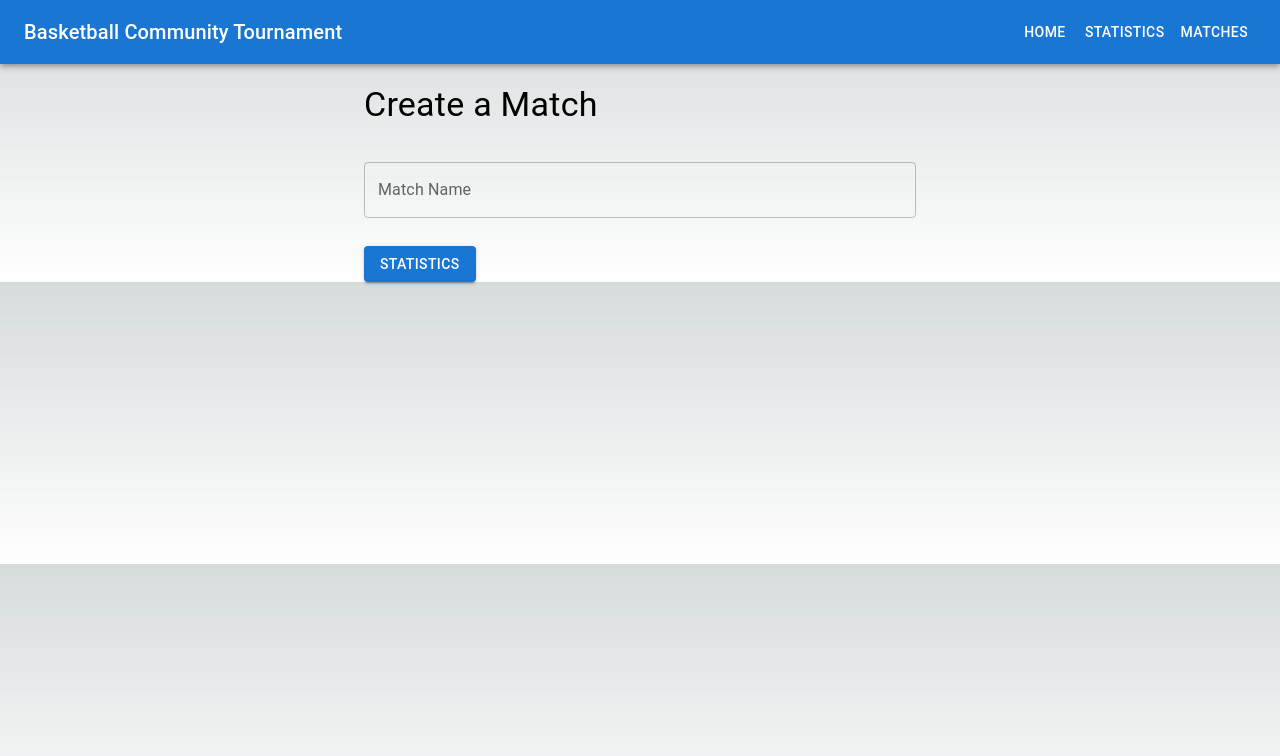
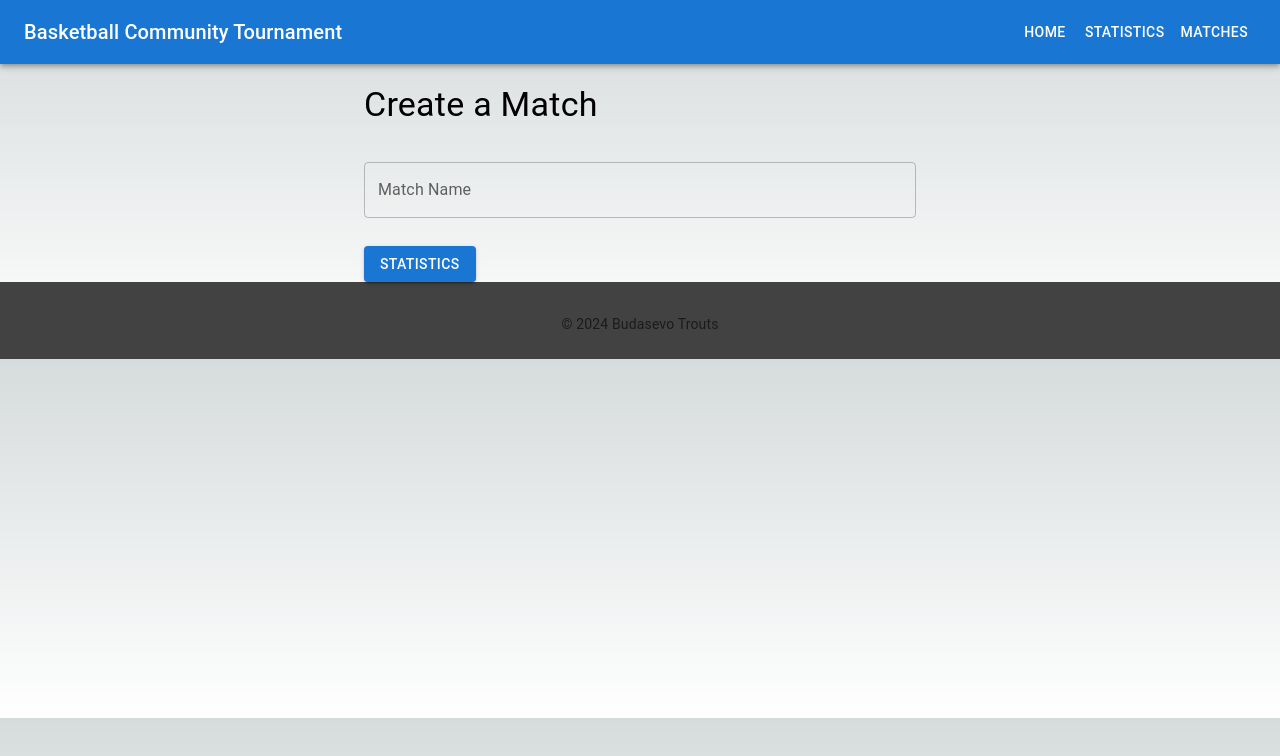
Before and after one commit to SerticBruno/BudasevoTrouts, a Next.js app: page /statistics in a window 1280 px wide. Shown: the top 756 px of the page. Built offline with nearby package versions, Linux system fonts and the light colour scheme.

Commit message:
layout footer player selection image

```diff
--- a/app/components/CourtPositionSelector.js
+++ b/app/components/CourtPositionSelector.js
@@ -9,8 +9,8 @@ const CourtPositionMarker = ({ position, onClick }) => (
       position: "absolute",
       top: `${position.top}%`,
       left: `${position.left}%`,
-      width: 30,
-      height: 30,
+      width: 33,
+      height: 33,
       border: '5px solid green',
       borderRadius: "50%",
       cursor: "pointer",
@@ -22,11 +22,11 @@ const CourtPositionMarker = ({ position, onClick }) => (
 
 const CourtPositionSelector = ({ imageSrc, onSelectPosition }) => {
   const positions = [
-    { top: 39, left: 50, value: "1" },
-    { top: 52, left: 21, value: "2" },
-    { top: 83, left: 77, value: "3" },
+    { top: 38.5, left: 49.5, value: "1" },
+    { top: 51.2, left: 20.6, value: "2" },
+    { top: 83, left: 77.5, value: "3" },
     { top: 80, left: 30, value: "4" },
-    { top: 67, left: 67, value: "5" },
+    { top: 67.7, left: 66.5, value: "5" },
     // Add more positions if needed
   ];
 
--- /dev/null
+++ b/app/components/Footer.js
@@ -0,0 +1,37 @@
+// components/Footer.js
+import * as React from 'react';
+import Box from '@mui/material/Box';
+import Container from '@mui/material/Container';
+import Grid from '@mui/material/Grid';
+import Link from '@mui/material/Link';
+import Typography from '@mui/material/Typography';
+
+const Footer = () => {
+  return (
+    <Box
+      component="footer"
+      sx={{
+        py: 3,
+        px: 2,
+        mt: 'auto',
+        backgroundColor: (theme) =>
+          theme.palette.mode === 'dark'
+            ? theme.palette.grey[200]
+            : theme.palette.grey[800],
+      }}
+    >
+      <Container maxWidth="lg">
+        <Grid container spacing={4}>
+          {/* Add more grid items for additional sections */}
+        </Grid>
+        <Box mt={5}>
+          <Typography variant="body2" color="text.secondary" align="center">
+            © {new Date().getFullYear()} Budasevo Trouts
+          </Typography>
+        </Box>
+      </Container>
+    </Box>
+  );
+};
+
+export default Footer;
--- /dev/null
+++ b/app/components/Layout.js
@@ -0,0 +1,18 @@
+// components/Layout.js
+import React from 'react';
+import Footer from './Footer';
+import Navbar from './Navbar';
+// import Header from './Header'; // If you have a header component
+
+const Layout = ({ children }) => {
+  return (
+    <>
+      {/* <Header /> */}
+      <Navbar></Navbar>
+      <main>{children}</main>
+      <Footer />
+    </>
+  );
+};
+
+export default Layout;
--- a/app/matches/page.js
+++ b/app/matches/page.js
@@ -1,64 +1,69 @@
-'use client'
+"use client";
 
-import React, { useState } from 'react';
-import { TextField, Button, Container, Typography, Box } from '@mui/material';
-import Navbar from '../components/Navbar'; // Adjust the import path as necessary
+import React, { useState } from "react";
+import { TextField, Button, Container, Typography, Box } from "@mui/material";
+import Layout from "../components/Layout";
 
 const MatchesPage = () => {
   const [matchDetails, setMatchDetails] = useState({
-    name: '',
-    date: '', // Assuming this is a string for simplicity, e.g., '2021-12-31'
-    location: '',
+    name: "",
+    date: "", // Assuming this is a string for simplicity, e.g., '2021-12-31'
+    location: "",
     // Additional fields as necessary
   });
-  const [bgColor, setBgColor] = useState('#828282'); // Initial background color
+  const [bgColor, setBgColor] = useState("#828282"); // Initial background color
 
   const handleChange = (event) => {
-    setMatchDetails({ ...matchDetails, [event.target.name]: event.target.value });
+    setMatchDetails({
+      ...matchDetails,
+      [event.target.name]: event.target.value,
+    });
   };
 
   const handleSubmit = async (event) => {
     event.preventDefault();
 
     try {
-      const response = await fetch('/api/matches/create', {
-        method: 'POST',
+      const response = await fetch("/api/matches/create", {
+        method: "POST",
         headers: {
-          'Content-Type': 'application/json',
+          "Content-Type": "application/json",
         },
         body: JSON.stringify(matchDetails),
       });
 
       if (!response.ok) {
-        throw new Error('Network response was not ok');
+        throw new Error("Network response was not ok");
       }
 
       const data = await response.json();
       // Handle success (e.g., reset form, display success message)
     } catch (error) {
-      console.error('Failed to create match:', error);
+      console.error("Failed to create match:", error);
       // Handle errors (e.g., display error message)
     }
   };
 
   return (
+    <Layout>
       <Box>
-      <Navbar />
         <Container maxWidth="sm">
-        <Typography variant="h4" gutterBottom>Create a Match</Typography>
+          <Typography variant="h4" gutterBottom>
+            Create a Match
+          </Typography>
           <form onSubmit={handleSubmit}>
-
             <Button
               type="submit"
               variant="contained"
               color="primary"
-            sx={{ mt: 2 }}>
+              sx={{ mt: 2 }}
+            >
               Create Match
             </Button>
           </form>
-
         </Container>
       </Box>
+    </Layout>
   );
 };
 
--- a/app/page.js
+++ b/app/page.js
@@ -26,29 +26,15 @@ import PlayerStatsTable from "./components/PlayerStatsTable";
 import PlayerCreationForm from "./components/PlayerCreationForm";
 import { GamesProvider } from "./contexts/GamesContext";
 import { PlayersProvider } from "./contexts/PlayersContext";
+import Layout from "./components/Layout";
 
 export default function Home() {
   return (
+    <Layout>
       <PlayersProvider>
         <GamesProvider>
           <ThemeProvider theme={theme}>
             <Box>
-            <AppBar position="static" color="primary">
-              <Toolbar>
-                <Typography variant="h6" component="div" sx={{ flexGrow: 1 }}>
-                  Budasevo Trouts
-                </Typography>
-                <Button color="inherit" component={Link} href="/">
-                  Home
-                </Button>
-                <Button color="inherit" component={Link} href="/statistics">
-                  Statistics
-                </Button>
-                <Button color="inherit" component={Link} href="/matches">
-                  Matches
-                </Button>
-              </Toolbar>
-            </AppBar>
 
               <Container sx={{ mt: 4 }}>
                 <CountdownTimer></CountdownTimer>
@@ -127,8 +113,8 @@ export default function Home() {
                           Team Randomizer
                         </Typography>
                         <Typography variant="body2" color="text.secondary">
-                        Let us create balanced teams for your next game with our
-                        team randomizer.
+                          Let us create balanced teams for your next game with
+                          our team randomizer.
                         </Typography>
                       </CardContent>
                     </Card>
@@ -140,5 +126,6 @@ export default function Home() {
           </ThemeProvider>
         </GamesProvider>
       </PlayersProvider>
+    </Layout>
   );
 }
--- a/app/statistics/page.js
+++ b/app/statistics/page.js
@@ -1,15 +1,15 @@
-'use client'
+"use client";
 
-import React, { useState } from 'react';
-import { TextField, Button, Container, Typography } from '@mui/material';
-import Navbar from '../components/Navbar'; // Adjust the import path based on your directory structure
-import { Box } from '@mui/material';
+import React, { useState } from "react";
+import { TextField, Button, Container, Typography } from "@mui/material";
+import { Box } from "@mui/material";
+import Layout from "../components/Layout";
 
 const MatchesPage = () => {
   const [matchDetails, setMatchDetails] = useState({
-    name: '',
-    date: '',
-    location: '',
+    name: "",
+    date: "",
+    location: "",
     // Add other fields as necessary
   });
 
@@ -23,10 +23,12 @@ const MatchesPage = () => {
   };
 
   return (
+    <Layout>
       <Box>
-      <Navbar />
         <Container maxWidth="sm">
-        <Typography variant="h4" style={{ margin: '20px 0' }}>Create a Match</Typography>
+          <Typography variant="h4" style={{ margin: "20px 0" }}>
+            Create a Match
+          </Typography>
           <form onSubmit={handleSubmit}>
             <TextField
               label="Match Name"
@@ -37,12 +39,18 @@ const MatchesPage = () => {
               margin="normal"
             />
             {/* Add other TextField components for date, location, etc. */}
-          <Button type="submit" variant="contained" color="primary" style={{ marginTop: '20px' }}>
+            <Button
+              type="submit"
+              variant="contained"
+              color="primary"
+              style={{ marginTop: "20px" }}
+            >
               Statistics
             </Button>
           </form>
         </Container>
       </Box>
+    </Layout>
   );
 };
 
```
Lines whose indentation alone changed are shown as unchanged.
